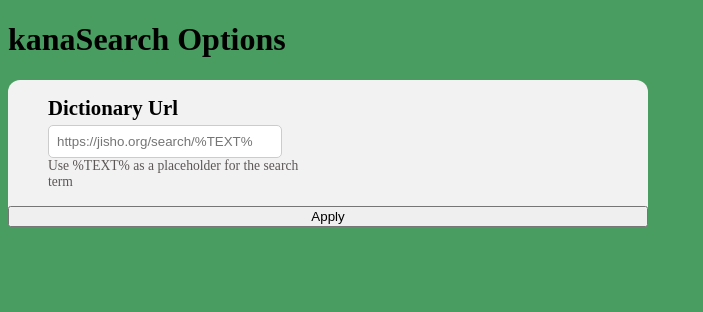
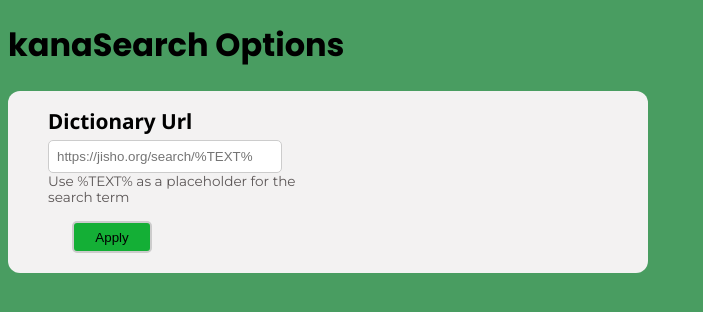
Before and after one commit to luisfr364/kanaSearch, a browser extension: page src/options.html in a window 1280 px wide. Shown: the whole page, without its empty margins (0-703 px from the left). Drawn offline with Linux system fonts and the light colour scheme.

Commit message:
removed unuseful code and improved the options page.

```diff
--- a/src/content.js
+++ b/src/content.js
@@ -51,11 +51,6 @@ chrome.runtime.onMessage.addListener(async function (
           type: "recognized-text",
           text: recognizedText,
         });
-
-        const newWindow = window.open("", "_blank");
-        newWindow.document.write(
-          `<img src="${croppedImgUrl}" alt="Cropped Image">`
-        );
       }
     });
   }
@@ -71,7 +66,6 @@ chrome.runtime.onMessage.addListener(function (message, sender, sendResponse) {
       if (data.dictionaryUrl) {
         const newUrl = data.dictionaryUrl.replace("%TEXT%", message.text);
         document.body.appendChild(createSidePanel(newUrl));
-        console.log(dictionaryUrl);
       } else {
         document.body.appendChild(
           createSidePanel(`https://jisho.org/search/${message.text}`)
--- a/src/options.html
+++ b/src/options.html
@@ -26,9 +26,8 @@
             >
           </li>
         </ul>
-        <button type="submit">Apply</button>
+        <button type="submit" class="form__submitBtn">Apply</button>
       </form>
-      <script src="options.js"></script>
     </main>
   </body>
 </html>
--- a/src/styles/options.css
+++ b/src/styles/options.css
@@ -1,5 +1,10 @@
+@import url("https://fonts.googleapis.com/css2?family=Montserrat:ital,wght@0,100..900;1,100..900&family=Noto+Sans:ital,wdth,wght@0,62.5..100,100..900;1,62.5..100,100..900&family=Poppins:ital,wght@0,400;0,500;0,600;0,700;0,800;0,900;1,400;1,500;1,600;1,700;1,800;1,900&display=swap");
 body {
   background-color: #499d61;
+}
+
+h1 {
+  font-family: "Poppins", sans-serif;
 }
 
 #options-form {
@@ -28,6 +33,7 @@ body {
 
 .list__item > label {
   font-size: 1.3rem;
+  font-family: "Noto Sans", sans-serif;
   font-weight: bold;
 
   margin-bottom: 5px;
@@ -43,5 +49,22 @@ body {
 
 .list__item > span {
   font-size: 0.85rem;
+  font-family: "Montserrat", sans-serif;
   color: #5c5757;
 }
+
+.form__submitBtn {
+  width: 80px;
+  padding: 0.5em;
+  margin-left: 10%;
+  margin-bottom: 20px;
+
+  outline: none;
+  border: 2px solid #ccc;
+  border-radius: 5px;
+  background-color: #14af36;
+}
+
+.form__submitBtn:hover {
+  cursor: pointer;
+}
--- a/src/styles/popup.css
+++ b/src/styles/popup.css
@@ -1,9 +1,15 @@
+@import url("https://fonts.googleapis.com/css2?family=Montserrat:ital,wght@0,100..900;1,100..900&family=Noto+Sans:ital,wdth,wght@0,62.5..100,100..900;1,62.5..100,100..900&family=Poppins:ital,wght@0,400;0,500;0,600;0,700;0,800;0,900;1,400;1,500;1,600;1,700;1,800;1,900&display=swap");
+
 #body {
   width: 100%;
   height: 100%;
   margin: 0;
 
   border-radius: 12px;
+}
+
+h1 {
+  font-family: "Poppins", sans-serif;
 }
 
 #header {
@@ -24,12 +30,16 @@
   list-style-type: none;
 }
 
-#header > nav > ul > li > button {
+.list__button {
   padding: 5px 10px;
   border: none;
   border-radius: 5px;
   outline: none;
   background-color: #ccc;
+}
+
+.list__button:hover {
+  opacity: 0.9;
   cursor: pointer;
 }
 
--- a/src/utils/tesseractWorker.js
+++ b/src/utils/tesseractWorker.js
@@ -11,7 +11,6 @@ async function recognizeText(imageUrl) {
   const {
     data: { text },
   } = await worker.recognize(imageUrl);
-  console.log(text);
   await worker.terminate();
 
   return `${text}`.trim();
```
Also changed, not shown: src/popup.html (+2 -2 lines), src/scripts/optionsScript.js (+7 -6 lines).
